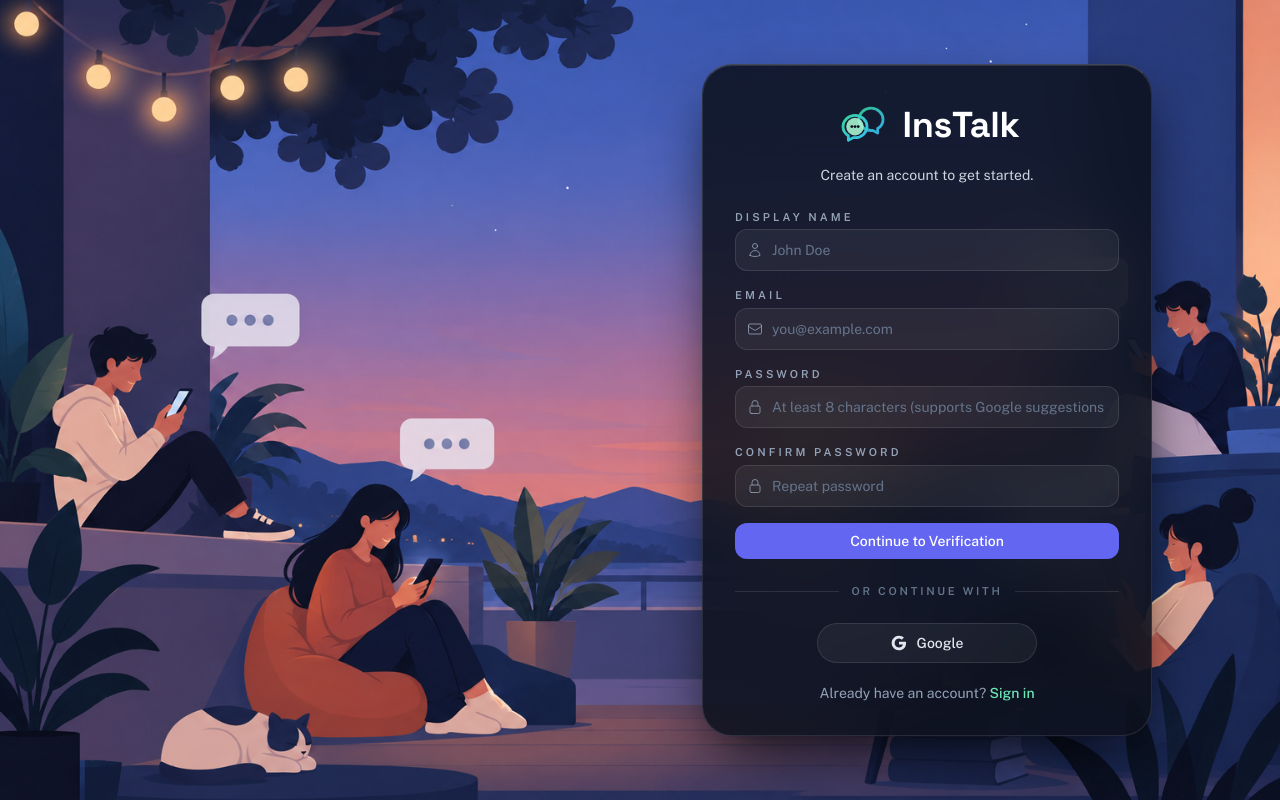
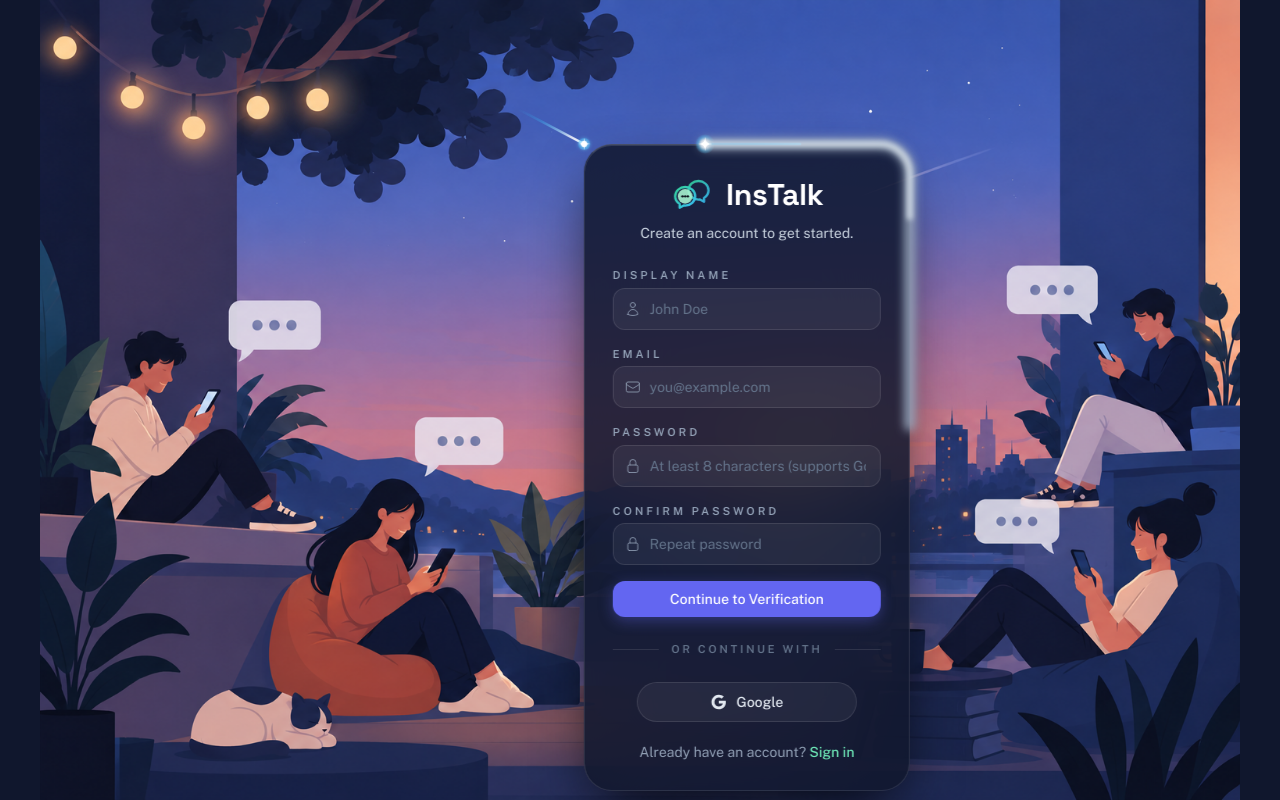
Before and after one commit to Shouvik103/Real-time-chat-and-collaboration-platform, a React (Vite) app in the folder frontend/: page /register in a window 1280 px wide. Built offline with nearby package versions, Linux system fonts and the light colour scheme; no server answers.

Commit message:
feat(ui): update auth card styling, sidebar color match, and modern toast cards

```diff
--- a/frontend/src/components/auth/LoginForm.jsx
+++ b/frontend/src/components/auth/LoginForm.jsx
@@ -42,7 +42,7 @@
 
       <Button
         type="submit"
-        className="w-full h-11 rounded-xl bg-[#008B8B] text-white hover:bg-[#007373] transition-all duration-300 font-medium text-sm"
+        className="w-full h-11 rounded-xl bg-indigo-500 hover:bg-indigo-600 text-white transition-all duration-300 font-medium text-sm shadow-[0_4px_14px_rgba(99,102,241,0.35)]"
         loading={isLoggingIn}
       >
         Sign in
--- a/frontend/src/components/auth/RegisterForm.jsx
+++ b/frontend/src/components/auth/RegisterForm.jsx
@@ -46,7 +46,7 @@
     const hasSpecial = /[\W_]/.test(pass);
 
     if (!hasLower || !hasUpper || !hasNumber || !hasSpecial) {
-      return "Must contain uppercase, lowercase, number, and a special character or symbol (e.g. ! @ # $ - _)";
+      return "Password requires uppercase, lowercase, number & a symbol";
     }
     return "";
   };
@@ -197,7 +197,7 @@
             onChange={(e) => handlePasswordChange(e.target.value)}
             onInput={(e) => handlePasswordChange(e.target.value)}
             required
-            error={passwordError}
+            isInvalid={Boolean(passwordError)}
             leftAddon={<LockClosedIcon className="h-4 w-4" />}
           />
 
@@ -212,13 +212,13 @@
             onChange={(e) => handleConfirmChange(e.target.value)}
             onInput={(e) => handleConfirmChange(e.target.value)}
             required
-            error={confirmError}
+            isInvalid={Boolean(confirmError)}
             leftAddon={<LockClosedIcon className="h-4 w-4" />}
           />
 
           <Button
             type="submit"
-            className="w-full h-11 rounded-xl bg-[#008B8B] text-white hover:bg-[#007373] transition-all duration-300 font-medium text-sm"
+            className="w-full h-11 rounded-xl bg-indigo-500 hover:bg-indigo-600 text-white transition-all duration-300 font-medium text-sm shadow-[0_4px_14px_rgba(99,102,241,0.35)]"
             loading={isSendingOtp}
           >
             Continue to Verification
@@ -269,9 +269,10 @@
         </form>
       ) : (
         // ── STEP 2: OTP Verification ────────────────────────────────────────
-        <form onSubmit={handleVerifyAndRegister} className="space-y-4">
+        <form onSubmit={handleVerifyAndRegister} className="space-y-4 min-h-[380px] flex flex-col justify-between">
+          <div className="space-y-4">
             <div className="text-center pb-1">
-            <div className="inline-flex items-center justify-center h-12 w-12 rounded-full bg-[#008B8B]/20 text-[#008B8B] mb-2 border border-[#008B8B]/30">
+              <div className="inline-flex items-center justify-center h-12 w-12 rounded-full bg-indigo-500/20 text-indigo-400 mb-2 border border-indigo-500/30">
                 <KeyIcon className="h-6 w-6" />
               </div>
               <h3 className="text-base font-semibold text-white">Verify Your Email</h3>
@@ -280,7 +281,7 @@
               </p>
             </div>
 
-          <div className="space-y-1">
+            <div className="space-y-1.5">
               <label className="text-[11px] font-semibold uppercase tracking-[0.28em] text-slate-400 block text-center">
                 Enter 6-Digit Code
               </label>
@@ -296,14 +297,14 @@
                 autoFocus
                 value={otp}
                 onChange={(e) => setOtp(e.target.value.replace(/\D/g, "").slice(0, 6))}
-              className="w-full h-13 text-center tracking-[0.6em] text-2xl font-mono font-bold rounded-xl border border-white/10 bg-white/5 text-white focus:outline-none focus:ring-2 focus:ring-emerald-400/40 focus:border-emerald-300/40 transition-all"
+                className="w-full h-12 text-center tracking-[0.6em] text-2xl font-mono font-bold rounded-xl border border-white/10 bg-white/5 text-white focus:outline-none focus:ring-2 focus:ring-indigo-400/40 focus:border-indigo-400/40 transition-all"
                 required
               />
             </div>
 
             <Button
               type="submit"
-            className="w-full h-11 rounded-xl bg-[#008B8B] text-white hover:bg-[#007373] transition-all duration-300 font-medium text-sm"
+              className="w-full h-11 rounded-xl bg-indigo-500 hover:bg-indigo-600 text-white transition-all duration-300 font-medium text-sm shadow-[0_4px_14px_rgba(99,102,241,0.35)]"
               loading={isRegistering}
               disabled={otp.length !== 6}
             >
@@ -333,8 +334,9 @@
                 {countdown > 0 ? `Resend in ${countdown}s` : "Resend code"}
               </button>
             </div>
+          </div>
 
-          <p className="text-center text-xs text-slate-500 pt-2 border-t border-white/5">
+          <p className="text-center text-xs text-slate-500 pt-3 border-t border-white/5">
             Check your spam folder if you don't see the email in your inbox.
           </p>
         </form>
--- a/frontend/src/components/ui/Input.jsx
+++ b/frontend/src/components/ui/Input.jsx
@@ -1,26 +1,44 @@
 import { forwardRef } from "react";
 import { clsx } from "clsx";
 export const Input = forwardRef(
-  ({ label, error, leftAddon, className, id, ...props }, ref) => {
+  ({ label, error, isInvalid, leftAddon, className, id, ...props }, ref) => {
     const inputId = id ?? label?.toLowerCase().replace(/\s+/g, "-");
-    return <div className="flex flex-col gap-1">{label && <label
+    const hasError = Boolean(error || isInvalid);
+    return (
+      <div className="flex flex-col gap-1">
+        {label && (
+          <label
             htmlFor={inputId}
             className="text-[11px] font-semibold uppercase tracking-[0.28em] text-slate-400"
-    >{label}</label>}<div className="relative flex items-center">{leftAddon && <span className="absolute left-3 text-slate-400/80">{leftAddon}</span>}<input
+          >
+            {label}
+          </label>
+        )}
+        <div className="relative flex items-center">
+          {leftAddon && (
+            <span className="absolute left-3 text-slate-400/80">{leftAddon}</span>
+          )}
+          <input
             ref={ref}
             id={inputId}
             className={clsx(
               "w-full rounded-xl border border-white/10 bg-white/5",
               "px-3.5 py-2.5 text-sm text-slate-100 placeholder-slate-500",
-        "focus:outline-none focus:ring-2 focus:ring-emerald-400/40 focus:border-emerald-300/40",
+              "focus:outline-none focus:ring-2 focus:ring-indigo-400/40 focus:border-indigo-400/40",
               "disabled:opacity-50 disabled:cursor-not-allowed",
               "transition-colors duration-150",
               leftAddon && "pl-9",
-        error && "border-red-500 focus:ring-red-500",
+              hasError && "!border-rose-500/70 !focus:ring-rose-500/40 !focus:border-rose-500/70",
               className
             )}
             {...props}
-    /></div>{error && <p className="text-xs text-red-400 mt-0.5">{error}</p>}</div>;
+          />
+        </div>
+        {error && typeof error === "string" && (
+          <p className="text-xs text-rose-400 mt-0.5">{error}</p>
+        )}
+      </div>
+    );
   }
 );
 Input.displayName = "Input";
--- a/frontend/src/components/ui/SunsetBackground.css
+++ b/frontend/src/components/ui/SunsetBackground.css
@@ -6,7 +6,6 @@
   overflow: hidden;
   background-color: #10172d;
   z-index: 0;
-  pointer-events: none;
   display: flex;
   align-items: center;
   justify-content: center;
@@ -14,9 +13,20 @@
 
 .chat-background {
   position: relative;
-  width: min(100vw, 1536px);
+  width: min(100vw, calc(100vh * (1536 / 1024)));
+  height: min(100vh, calc(100vw * (1024 / 1536)));
   aspect-ratio: 1536 / 1024;
+  max-width: 1536px;
+  max-height: 1024px;
   overflow: hidden;
+}
+
+@media (max-width: 767px) {
+  .chat-background {
+    width: 100vw;
+    height: 100vh;
+    aspect-ratio: unset;
+  }
 }
 
 .background-image {
--- a/frontend/src/components/ui/SunsetBackground.jsx
+++ b/frontend/src/components/ui/SunsetBackground.jsx
@@ -2,13 +2,13 @@
 import bgImage from "@/assets/ChatGPT Image Sep 20, 2026, 02_23_27 AM.png";
 import "./SunsetBackground.css";
 
-export function SunsetBackground() {
+export function SunsetBackground({ children }) {
   return (
-    <div className="sunset-bg-wrapper" aria-hidden="true">
+    <div className="sunset-bg-wrapper">
       <div className="chat-background">
         <img
           src={bgImage}
-          className="background-image"
+          className="background-image pointer-events-none select-none"
           alt="Chat application sunset background"
         />
 
@@ -30,6 +30,9 @@
         <div className="bulb bulb-3" />
         <div className="bulb bulb-4" />
         <div className="bulb bulb-5" />
+
+        {/* Content anchored to the artwork stage */}
+        {children}
       </div>
     </div>
   );
--- /dev/null
+++ b/frontend/src/components/ui/ToastCard.jsx
@@ -0,0 +1,84 @@
+import React from "react";
+import { resolveValue, toast } from "react-hot-toast";
+import {
+  CheckCircleIcon,
+  ExclamationCircleIcon,
+  InformationCircleIcon,
+  XMarkIcon,
+} from "@heroicons/react/24/outline";
+
+/**
+ * ToastCard — Premium glassmorphic notification card
+ * Positioned cleanly with smooth entrance, icon badge, and instant dismiss.
+ */
+export function ToastCard({ t }) {
+  const message = resolveValue(t.message, t);
+
+  const isError = t.type === "error";
+  const isSuccess = t.type === "success";
+  const isLoading = t.type === "loading";
+
+  return (
+    <div
+      className={`
+        pointer-events-auto flex items-center gap-3 max-w-[440px] w-auto
+        px-4 py-3 rounded-2xl border backdrop-blur-2xl transition-all duration-300
+        bg-[#0c121e]/95 text-slate-100 shadow-[0_20px_50px_rgba(0,0,0,0.85)]
+        ${
+          isError
+            ? "border-rose-500/35 shadow-[0_20px_50px_rgba(0,0,0,0.85),0_0_25px_rgba(244,63,94,0.18)]"
+            : isSuccess
+            ? "border-emerald-500/35 shadow-[0_20px_50px_rgba(0,0,0,0.85),0_0_25px_rgba(16,185,129,0.18)]"
+            : "border-indigo-500/35 shadow-[0_20px_50px_rgba(0,0,0,0.85),0_0_25px_rgba(99,102,241,0.18)]"
+        }
+        ${
+          t.visible
+            ? "opacity-100 translate-y-0 scale-100"
+            : "opacity-0 -translate-y-2 scale-95"
+        }
+      `}
+      role="alert"
+    >
+      {/* Glowing status icon badge */}
+      <div
+        className={`
+          flex-shrink-0 flex items-center justify-center h-8 w-8 rounded-xl border
+          ${
+            isError
+              ? "bg-rose-500/15 border-rose-500/30 text-rose-400"
+              : isSuccess
+              ? "bg-emerald-500/15 border-emerald-500/30 text-emerald-400"
+              : "bg-indigo-500/15 border-indigo-500/30 text-indigo-400"
+          }
+        `}
+      >
+        {isLoading ? (
+          <div className="h-4 w-4 border-2 border-current border-t-transparent rounded-full animate-spin" />
+        ) : isError ? (
+          <ExclamationCircleIcon className="h-5 w-5" />
+        ) : isSuccess ? (
+          <CheckCircleIcon className="h-5 w-5" />
+        ) : (
+          <InformationCircleIcon className="h-5 w-5" />
+        )}
+      </div>
+
+      {/* Message Text */}
+      <div className="flex-1 min-w-0 pr-1">
+        <p className="text-[13px] sm:text-sm font-medium leading-snug text-slate-100 break-words">
+          {message}
+        </p>
+      </div>
+
+      {/* Dismiss Button */}
+      <button
+        type="button"
+        onClick={() => toast.dismiss(t.id)}
+        className="flex-shrink-0 p-1 rounded-lg text-slate-400 hover:text-slate-200 hover:bg-white/10 transition-colors"
+        aria-label="Close notification"
+      >
+        <XMarkIcon className="h-4 w-4" />
+      </button>
+    </div>
+  );
+}
--- a/frontend/src/main.jsx
+++ b/frontend/src/main.jsx
@@ -2,6 +2,7 @@
 import ReactDOM from "react-dom/client";
 import { QueryClient, QueryClientProvider } from "@tanstack/react-query";
 import { Toaster } from "react-hot-toast";
+import { ToastCard } from "@/components/ui/ToastCard";
 import App from "./App";
 import "./index.css";
 const queryClient = new QueryClient({
@@ -12,15 +13,23 @@
     }
   }
 });
+
 ReactDOM.createRoot(document.getElementById("root")).render(
-  <React.StrictMode><QueryClientProvider client={queryClient}><App /><Toaster
-    position="top-right"
-    toastOptions={{
-      style: {
-        background: "#1e1e24",
-        color: "#e2e8f0",
-        border: "1px solid #2e2e38"
-      }
-    }}
-  /></QueryClientProvider></React.StrictMode>
+  <React.StrictMode>
+    <QueryClientProvider client={queryClient}>
+      <App />
+      <Toaster
+        position="top-center"
+        gutter={10}
+        containerStyle={{
+          top: 24,
+        }}
+        toastOptions={{
+          duration: 4500,
+        }}
+      >
+        {(t) => <ToastCard t={t} />}
+      </Toaster>
+    </QueryClientProvider>
+  </React.StrictMode>
 );
--- a/frontend/src/pages/RegisterPage.jsx
+++ b/frontend/src/pages/RegisterPage.jsx
@@ -1,21 +1,44 @@
+import { useEffect, useRef } from "react";
+import { Navigate } from "react-router-dom";
 import { RegisterForm } from "@/components/auth/RegisterForm";
 import { SunsetBackground } from "@/components/ui/SunsetBackground";
+import { CardStarBorderOrbit } from "@/components/ui/CardStarBorderOrbit";
+import { useAuthStore } from "@/store/authStore";
 
 export default function RegisterPage() {
+  const cardRef = useRef(null);
+  const isAuthenticated = useAuthStore((s) => s.isAuthenticated);
+
+  // Strictly prevent any scrolling on the register page
+  useEffect(() => {
+    const origOverflow = document.body.style.overflow;
+    document.body.style.overflow = "hidden";
+    return () => {
+      document.body.style.overflow = origOverflow;
+    };
+  }, []);
+
+  if (isAuthenticated) return <Navigate to="/" replace />;
+
   return (
-    <div className="relative min-h-screen w-full overflow-x-hidden bg-[#10172d] flex items-center justify-center md:justify-end px-4 sm:px-8 md:px-14 lg:px-24 xl:px-32">
-      <SunsetBackground />
-      <div className="relative z-10 my-auto flex min-h-screen w-full max-w-[450px] items-center justify-center py-8">
+    <div className="fixed inset-0 h-screen w-screen overflow-hidden bg-[#10172d] select-none">
+      <SunsetBackground>
+        {/* Coordinate frame matching the 1536x1024 sunset artwork */}
+        <div className="pointer-events-auto absolute left-1/2 md:left-[58.9%] top-[18%] md:top-[18%] -translate-x-1/2 z-20 w-[90%] md:w-[27.2%] min-w-[320px] max-w-[420px]">
           <section
+            ref={cardRef}
             id="register-card"
-          className="w-full rounded-[30px] border border-white/10 border-t-white/20 bg-[#0b101b]/85 p-8 shadow-[0_25px_60px_-15px_rgba(0,0,0,0.85),inset_0_1px_0_rgba(255,255,255,0.12)] backdrop-blur-2xl transition-all duration-300 hover:border-white/20"
+            className="relative w-full rounded-[28px] border border-white/10 border-t-white/20 bg-[#10172d]/85 p-6 sm:p-7 shadow-[0_25px_60px_-15px_rgba(0,0,0,0.85),inset_0_1px_0_rgba(255,255,255,0.12)] backdrop-blur-2xl transition-all duration-300 hover:border-white/20"
           >
+            {/* Synchronized orbiting star around the card perimeter */}
+            <CardStarBorderOrbit cardRef={cardRef} />
+
             <div className="flex flex-col items-center justify-center text-center">
               <div className="flex items-center justify-center gap-3">
-              <div className="flex h-14 w-14 items-center justify-center">
+                <div className="flex h-11 w-11 items-center justify-center">
                   <svg
                     viewBox="0 0 120 120"
-                  className="h-12 w-12"
+                    className="h-10 w-10"
                     aria-label="InsTalk logo"
                   >
                     <defs>
@@ -24,6 +47,7 @@
                         <stop offset="100%" stopColor="#38bdf8" />
                       </linearGradient>
                     </defs>
+                    {/* Back bubble outline */}
                     <g transform="translate(10 -4)">
                       <path
                         d="M70 22c16.6 0 30 12.6 30 28 0 9.5-5.2 17.9-13.4 22.9v11.4l-12.2-6.8c-1.4.2-2.9.3-4.4.3-16.6 0-30-12.6-30-28S53.4 22 70 22z"
@@ -35,6 +59,7 @@
                         opacity="0.9"
                       />
                     </g>
+                    {/* Front bubble + inner details */}
                     <g transform="translate(-6 4)">
                       <path
                         d="M46 32c-16.6 0-30 12.6-30 28 0 9.5 5.2 17.9 13.4 22.9v11.4l12.2-6.8c1.4.2 2.9.3 4.4.3 16.6 0 30-12.6 30-28S62.6 32 46 32z"
@@ -51,19 +76,20 @@
                     </g>
                   </svg>
                 </div>
-              <h1 className="font-display text-4xl font-bold tracking-tight text-white">
+                <h1 className="font-display text-2xl sm:text-3xl font-bold tracking-tight text-white">
                   InsTalk
                 </h1>
               </div>
-            <p className="mt-3 text-sm text-slate-300">
+              <p className="mt-1.5 text-xs sm:text-sm text-slate-300">
                 Create an account to get started.
               </p>
             </div>
-          <div className="mt-6">
+            <div className="mt-5 sm:mt-6">
               <RegisterForm />
             </div>
           </section>
         </div>
+      </SunsetBackground>
     </div>
   );
 }
```
Also changed, not shown: frontend/src/pages/LoginPage.jsx (+22 -14 lines). Lines whose indentation alone changed are shown as unchanged.
